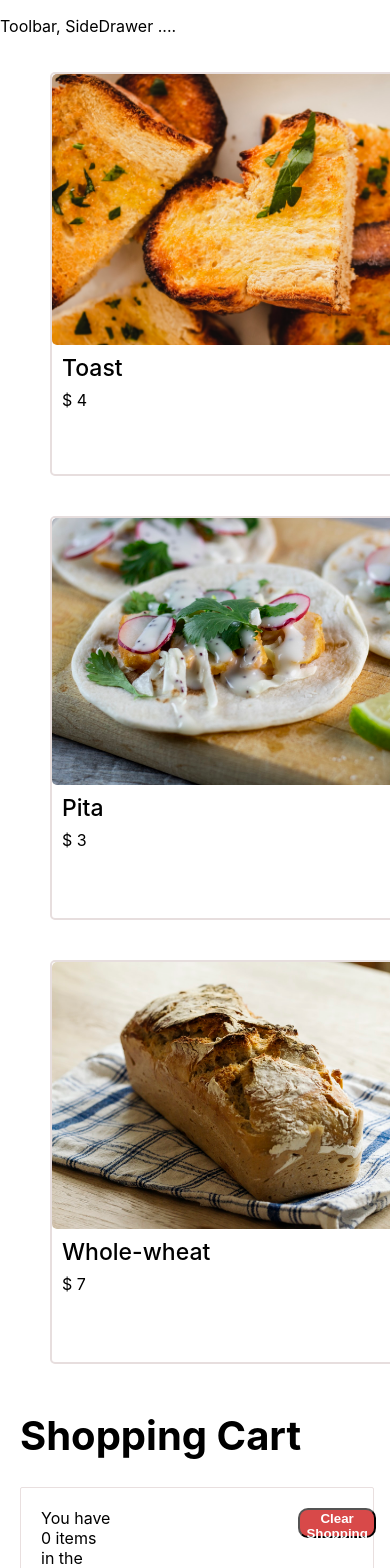
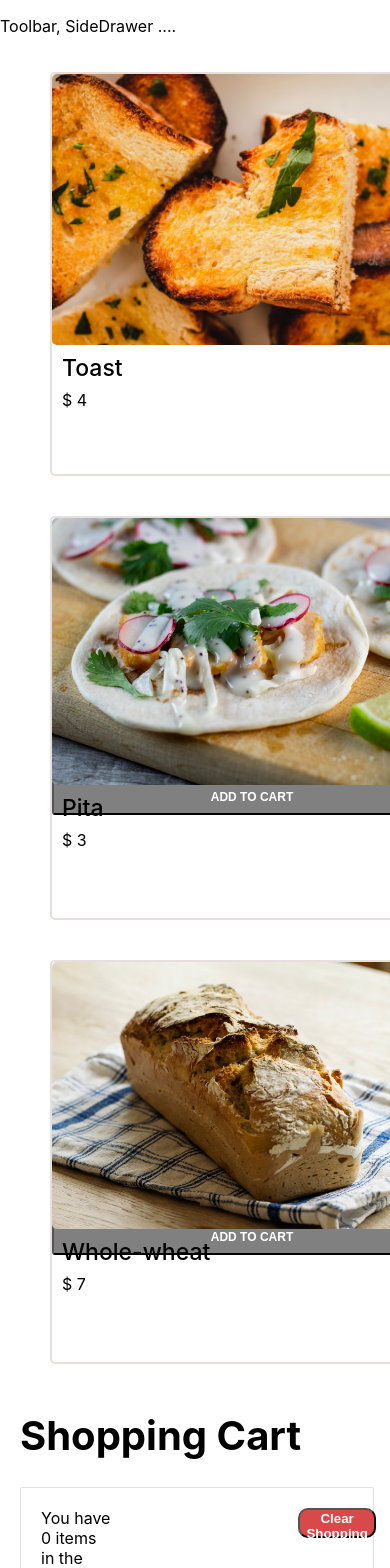
Before and after one commit to ahsanfarooq3423/ReactJS-Apps, a React (Create React App) app in the folder grocery-online/: page / in a window 390 px wide. Shown: the top 1568 px of the page. Built offline with nearby package versions, Linux system fonts and the light colour scheme.

Commit message:
Addon Functionality Completed

```diff
--- a/grocery-online/src/components/Cart/Cart.js
+++ b/grocery-online/src/components/Cart/Cart.js
@@ -32,6 +32,7 @@ const cart = (props) => {
 
                {items.map(item => {
                    return <CartItem
+                        getItem = {props.getItem}
                         key = {item + toString(Math.random())}
                         item = {props.cart.items[item]}
                         grocery = {props.grocery}
--- a/grocery-online/src/components/Cart/CartItem/CartItem.js
+++ b/grocery-online/src/components/Cart/CartItem/CartItem.js
@@ -1,6 +1,7 @@
 import React from 'react';
 import classes from './CartItem.module.css';
-import Button from '../../Grocery/GroceryItems/GroceryItem/Button/Button';
+import Addon from '../../Grocery/GroceryItems/GroceryItem/Button/Addon';
+
 
 const cartitem = (props) => {
     let type = props.item.type;
@@ -12,14 +13,16 @@ const cartitem = (props) => {
     return (
         <div className  = {classes.cartItem}>
 
-            <img src = {require('../../../assets/images/bread/toast.jpeg')} alt = {name}/>
+            <img src = {require('../../../assets/images/'+ type +'/' + name + '.jpeg')} alt = {name}/>
             <p>{props.item.itemName}</p>
 
             <div className = {classes.button}>
-                <Button/>
+                <Addon
+                getItem = {() =>props.getItem(name,type)}
+                totalItems = {totalUnits}/>
             </div>
 
-            <p>$  {unitPrice * totalUnits}</p>
+            <p>{totalUnits} x ${unitPrice} =  ${unitPrice * totalUnits}</p>
 
 
         </div>
--- /dev/null
+++ b/grocery-online/src/components/Grocery/GroceryItems/GroceryItem/Button/Addon.js
@@ -0,0 +1,14 @@
+import React from 'react';
+import classes from './Button.module.css';
+
+const addon = (props) => (
+    <div className = {classes.button} >
+    <button className = {classes.small} onClick = {props.getItem}>+</button>
+
+        <p>{props.totalItems}</p>
+
+    <button className = {classes.small}>-</button>
+    </div>)
+
+
+export default addon;
--- a/grocery-online/src/components/Grocery/GroceryItems/GroceryItem/Button/Button.js
+++ b/grocery-online/src/components/Grocery/GroceryItems/GroceryItem/Button/Button.js
@@ -3,21 +3,14 @@ import classes from './Button.module.css';
 
 
 const button = (props) => {
-    let items = false;
 
 
 
     return (
 
-        items ? (<div className = {classes.button} >
-            <button className = {classes.small}>+</button>
-
-                <p>3</p>
-
-            <button className = {classes.small}>-</button>
-        </div>) : (<button className ={classes.cart} onClick = {props.getItem} >
+     <button className ={classes.cart} onClick = {props.getItem} >
             ADD TO CART
-        </button>)
+     </button>
 
 
 
--- a/grocery-online/src/components/Grocery/GroceryItems/GroceryItem/GroceryItem.js
+++ b/grocery-online/src/components/Grocery/GroceryItems/GroceryItem/GroceryItem.js
@@ -1,24 +1,67 @@
 import React from 'react';
 import classes from './GroceryItem.module.css';
 import Button from './Button/Button';
+import Addon from './Button/Addon';
 
 
 const item = (props) => {
     let name = props.name;
     let caps_name = name[0].toUpperCase() + name.slice(1);
     let type = props.type;
-    //require('../../../../assets/images/' + type + '/' + name + '.jpeg'
+    let unitPrice = props.price;
+    //console.log('Unit Price is',unitPrice);
+    let cartItemName = props.cart.items[name];
+    let totalPrice;
+    try{
+        totalPrice = cartItemName.price;
+    }
+    catch{
+        totalPrice = unitPrice;
+    }
+
+    let totalUnits;
+
+
+
+
+    //require('../../../../assets/images/' + type + '/' + name + '.jpeg';
+
+    //checking whether we have any item in the cart or not for a partucular type ..
+
+    if (props.cart.items[name] === undefined){
+
+        totalUnits = 0
+    }
+
+    else {
+        totalUnits = totalPrice / unitPrice;
+        //console.log(name,totalUnits)
+    }
+
+
+    //console.log('Final Total Units are: ', totalUnits);
+
 
     return (
+
+
        <div className = {classes.card} >
 
                <img src = {require('../../../../assets/images/' + type + '/' + name + '.jpeg')} alt = {name}/>
                <div className = {classes.info} >
                     <p className = {classes.name}>{caps_name}</p>
-                    <p className = {classes.price}>{props.price}</p>
+                    <p className = {classes.price}>{"$ " + props.price}</p>
 
                </div>
-               <Button getItem = {props.getItem} />
+               {totalUnits === 0 ? <Button
+
+                getItem = {props.getItem}
+                totalItems = {props.totalItems}/> :
+                 <Addon
+                 getItem = {props.getItem}
+                 totalItems = {totalUnits}/>
+                }
+
 
 
        </div>
--- a/grocery-online/src/components/Grocery/GroceryItems/GroceryItem/GroceryItem.module.css
+++ b/grocery-online/src/components/Grocery/GroceryItems/GroceryItem/GroceryItem.module.css
@@ -5,7 +5,7 @@
     margin: 20px;
     border-radius: 5px;
     margin-left: 50px;
-    overflow: scroll;
+    overflow-y: auto;
 
 
 }
@@ -40,3 +40,17 @@
     box-shadow: 3px 4px 20px -2px rgba(128,109,128,0.82);
 
 }
+
+@media (max-width: 650px) {
+    .card {
+        width: 350px;
+        height: 350px;
+        border: 2px solid rgb(231, 222, 222);
+        margin: 20px;
+        border-radius: 5px;
+        margin-left: 50px;
+        overflow: visible;
+
+
+    }
+}
--- a/grocery-online/src/components/Grocery/GroceryItems/GroceryItems.js
+++ b/grocery-online/src/components/Grocery/GroceryItems/GroceryItems.js
@@ -14,14 +14,15 @@ const GroceryItems = (props) => {
     return (
     <div className = {classes.list}>
         {keys.map((type,index) => {
-            return <Item name = {type}
+            return <Item
+                        cart = {props.cart}
+                        totalItems = {props.totalItems}
+                        name = {type}
                         key = {index}
                         getItem = {() =>props.getItem(type,currentPage)}
-                        price = {"$ " + items[type].price}
+                        price = {items[type].price}
                         type = {currentPage}/>
         })}
-
-
 
         </div>
 
--- a/grocery-online/src/containers/GroceryApp/GroceryApp.js
+++ b/grocery-online/src/containers/GroceryApp/GroceryApp.js
@@ -83,6 +83,9 @@ class GroceryApp extends Component {
         this.setState({cart : emptyCart})
     }
 
+    dummyFunction = () => {
+        console.log('add on clicked');
+    }
 
 
     render(){
@@ -92,6 +95,8 @@ class GroceryApp extends Component {
                 getPage = {this.getPageNameHandler}
                 currentPage = {this.state.currentPage}  />
             <GroceryItems
+                cart = {this.state.cart}
+                totalItems = {this.state.cart.totalItems}
                 data = {this.state.categories}
                 currentPage = {this.state.currentPage}
                 getItem = {this.getItemToCartHandler}/>
@@ -101,6 +106,8 @@ class GroceryApp extends Component {
          <div>
              {show}
              <Cart
+
+            getItem = {this.getItemToCartHandler}
             clear = {this.clearCartHandler}
             cart = {this.state.cart}
             grocery = {this.state.categories}/>
```
